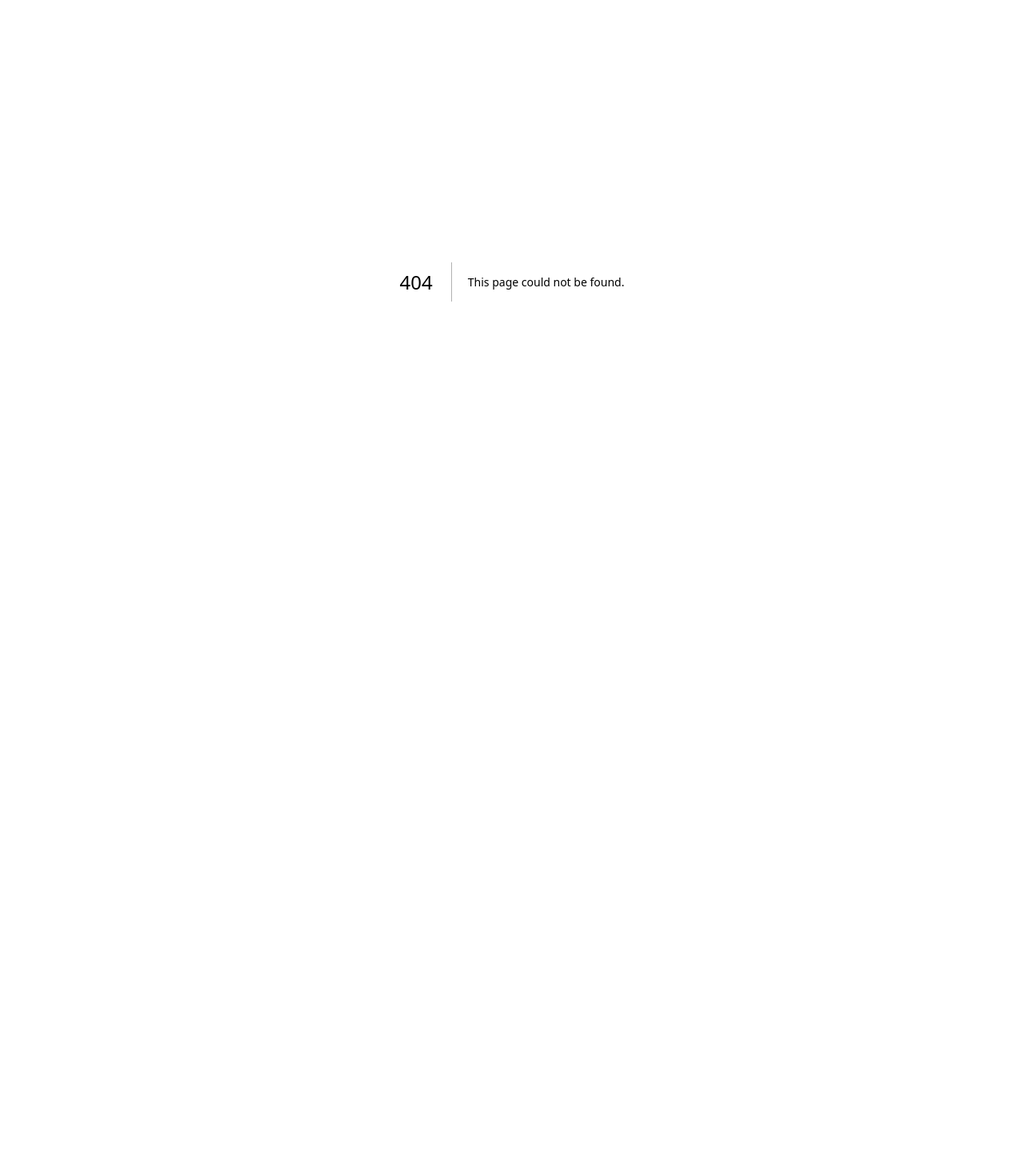
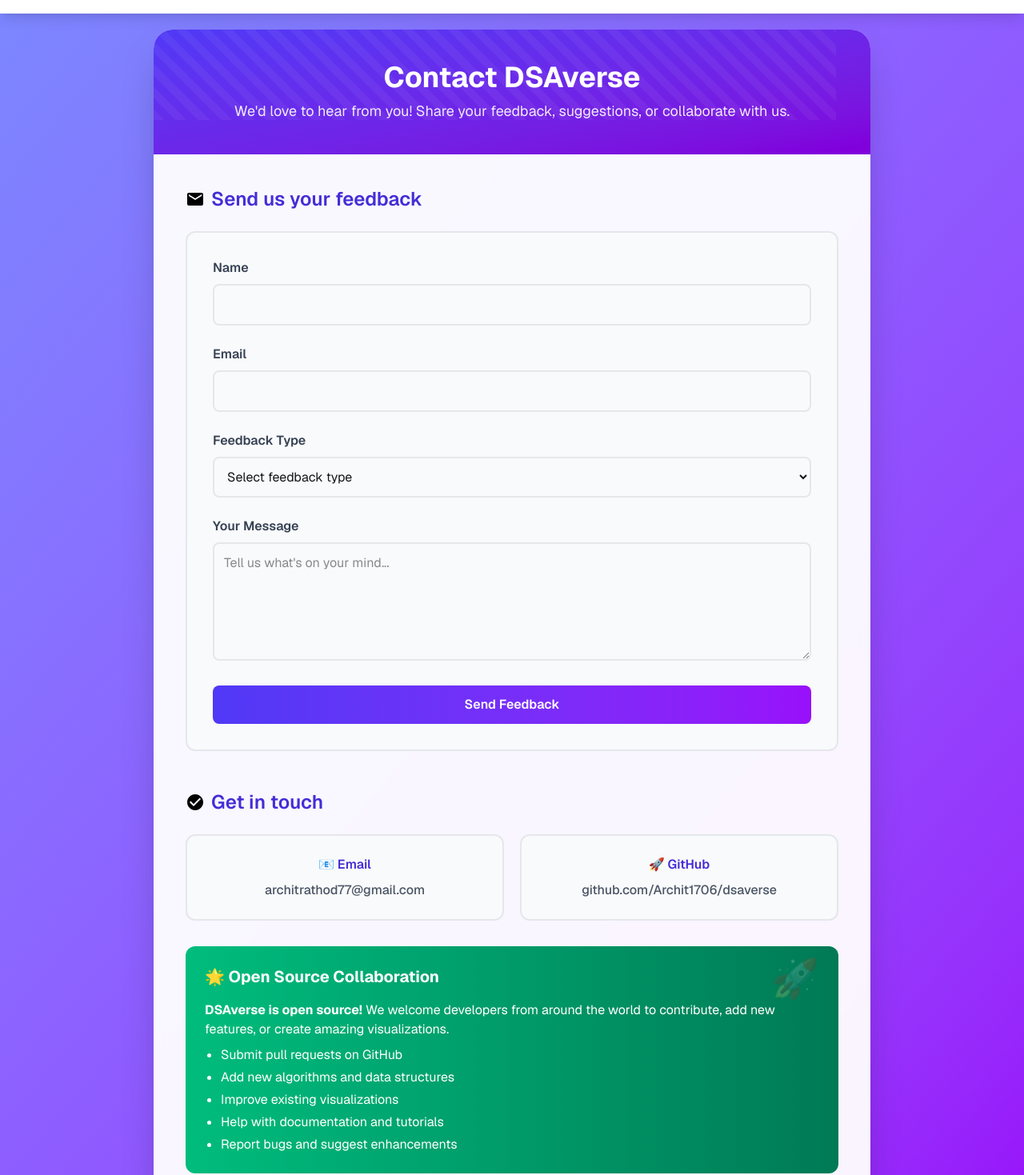
Before and after one commit to Archit1706/DSAverse, a Next.js app: page /contact in a window 1280 px wide. Before the commit this address had no page. Shown: the part 48-1517 px from the top of the page at 80% size. Before the commit the page ends 800 px from the top, so only its background shows below. Built offline with nearby package versions, Linux system fonts and the light colour scheme.

Commit message:
contact us page for feedback currently static

```diff
--- /dev/null
+++ b/app/contact/layout.js
@@ -0,0 +1,12 @@
+import Navbar from '@/components/Navbar'
+import Footer from '@/components/Footer'
+
+export default function ContactLayout({ children }) {
+    return (
+        <>
+            <Navbar />
+            <main>{children}</main>
+            <Footer />
+        </>
+    )
+}
--- /dev/null
+++ b/app/contact/page.js
@@ -0,0 +1,136 @@
+"use client";
+import React, { useState } from 'react';
+
+const ContactPage = () => {
+    const [formStatus, setFormStatus] = useState('Send Feedback');
+
+    const handleSubmit = (e) => {
+        e.preventDefault();
+        setFormStatus('Sending...');
+        setTimeout(() => {
+            setFormStatus('Thank you! ✓');
+            setTimeout(() => {
+                setFormStatus('Send Feedback');
+                e.target.reset();
+            }, 2000);
+        }, 1000);
+    };
+
+    return (
+        <div className="min-h-screen bg-gradient-to-br from-indigo-400 to-purple-600 p-5 font-sans">
+            <div className="max-w-4xl mx-auto bg-white/95 backdrop-blur rounded-3xl shadow-2xl overflow-hidden animate-fade-in-up">
+                <div className="relative bg-gradient-to-br from-indigo-600 to-purple-700 text-white text-center p-10 overflow-hidden">
+                    <div className="absolute inset-0 bg-[repeating-linear-gradient(45deg,transparent,transparent_10px,rgba(255,255,255,0.05)_10px,rgba(255,255,255,0.05)_20px)] animate-drift" />
+                    <h1 className="relative z-10 text-4xl font-bold mb-2">Contact DSAverse</h1>
+                    <p className="relative z-10 text-lg opacity-90">We'd love to hear from you! Share your feedback, suggestions, or collaborate with us.</p>
+                </div>
+
+                <div className="p-10 space-y-12">
+                    <div>
+                        <h2 className="text-2xl text-indigo-700 font-semibold flex items-center gap-2 mb-6">
+                            <svg className="w-6 h-6" viewBox="0 0 24 24">
+                                <path d="M20 4H4c-1.1 0-1.99.9-1.99 2L2 18c0 1.1.9 2 2 2h16c1.1 0 2-.9 2-2V6c0-1.1-.9-2-2-2zm0 4l-8 5-8-5V6l8 5 8-5v2z" />
+                            </svg>
+                            Send us your feedback
+                        </h2>
+
+                        <form onSubmit={handleSubmit} className="bg-gray-50 border-2 border-gray-200 rounded-xl p-8 transition hover:shadow-lg hover:border-indigo-600 space-y-6">
+                            <div>
+                                <label className="block font-semibold text-gray-700 mb-2">Name</label>
+                                <input type="text" name="name" required className="w-full p-3 border-2 border-gray-200 rounded-lg focus:outline-none focus:ring-2 focus:ring-indigo-300" />
+                            </div>
+
+                            <div>
+                                <label className="block font-semibold text-gray-700 mb-2">Email</label>
+                                <input type="email" name="email" required className="w-full p-3 border-2 border-gray-200 rounded-lg focus:outline-none focus:ring-2 focus:ring-indigo-300" />
+                            </div>
+
+                            <div>
+                                <label className="block font-semibold text-gray-700 mb-2">Feedback Type</label>
+                                <select name="type" required className="w-full p-3 border-2 border-gray-200 rounded-lg focus:outline-none focus:ring-2 focus:ring-indigo-300">
+                                    <option value="">Select feedback type</option>
+                                    <option value="bug">Bug Report</option>
+                                    <option value="feature">Feature Request</option>
+                                    <option value="improvement">Improvement Suggestion</option>
+                                    <option value="collaboration">Collaboration Inquiry</option>
+                                    <option value="general">General Feedback</option>
+                                </select>
+                            </div>
+
+                            <div>
+                                <label className="block font-semibold text-gray-700 mb-2">Your Message</label>
+                                <textarea name="message" rows="5" required placeholder="Tell us what's on your mind..." className="w-full p-3 border-2 border-gray-200 rounded-lg focus:outline-none focus:ring-2 focus:ring-indigo-300"></textarea>
+                            </div>
+
+                            <button type="submit" className="w-full bg-gradient-to-r from-indigo-600 to-purple-600 text-white font-semibold py-3 rounded-lg transition-transform hover:-translate-y-1 hover:shadow-xl">
+                                {formStatus}
+                            </button>
+                        </form>
+                    </div>
+
+                    <div>
+                        <h2 className="text-2xl text-indigo-700 font-semibold flex items-center gap-2 mb-6">
+                            <svg className="w-6 h-6" viewBox="0 0 24 24">
+                                <path d="M12 2C6.48 2 2 6.48 2 12s4.48 10 10 10 10-4.48 10-10S17.52 2 12 2zm-2 15l-5-5 1.41-1.41L10 14.17l7.59-7.59L19 8l-9 9z" />
+                            </svg>
+                            Get in touch
+                        </h2>
+
+                        <div className="grid gap-5 sm:grid-cols-2">
+                            <div className="bg-gray-50 border-2 border-gray-200 rounded-xl p-6 text-center hover:border-indigo-600 hover:shadow-lg transition relative overflow-hidden">
+                                <h3 className="text-indigo-700 font-semibold mb-2">📧 Email</h3>
+                                <a href="mailto:architrathod77@gmail.com" className="text-gray-600 font-medium hover:text-indigo-600 transition">architrathod77@gmail.com</a>
+                            </div>
+
+                            <div className="bg-gray-50 border-2 border-gray-200 rounded-xl p-6 text-center hover:border-indigo-600 hover:shadow-lg transition relative overflow-hidden">
+                                <h3 className="text-indigo-700 font-semibold mb-2">🚀 GitHub</h3>
+                                <a href="https://github.com/Archit1706/dsaverse" target="_blank" rel="noopener noreferrer" className="text-gray-600 font-medium hover:text-indigo-600 transition">
+                                    github.com/Archit1706/dsaverse
+                                </a>
+                            </div>
+                        </div>
+
+                        <div className="bg-gradient-to-r from-emerald-500 to-emerald-700 text-white rounded-xl p-6 mt-8 relative overflow-hidden">
+                            <div className="absolute top-4 right-6 text-5xl opacity-20">🚀</div>
+                            <h3 className="text-xl font-bold mb-4">🌟 Open Source Collaboration</h3>
+                            <p className="mb-1"><strong>DSAverse is open source!</strong> We welcome developers from around the world to contribute, add new features, or create amazing visualizations.</p>
+                            <ul className="list-disc ml-5 mt-2 space-y-1">
+                                <li>Submit pull requests on GitHub</li>
+                                <li>Add new algorithms and data structures</li>
+                                <li>Improve existing visualizations</li>
+                                <li>Help with documentation and tutorials</li>
+                                <li>Report bugs and suggest enhancements</li>
+                            </ul>
+                        </div>
+                    </div>
+                </div>
+            </div>
+
+            {/* Tailwind Animations */}
+            <style>{`
+        @keyframes drift {
+          0% { transform: translateX(-100px) translateY(-100px); }
+          100% { transform: translateX(100px) translateY(100px); }
+        }
+        .animate-drift {
+          animation: drift 20s linear infinite;
+        }
+        @keyframes fade-in-up {
+          from {
+            opacity: 0;
+            transform: translateY(30px);
+          }
+          to {
+            opacity: 1;
+            transform: translateY(0);
+          }
+        }
+        .animate-fade-in-up {
+          animation: fade-in-up 0.8s ease-out;
+        }
+      `}</style>
+        </div>
+    );
+};
+
+export default ContactPage;
```
